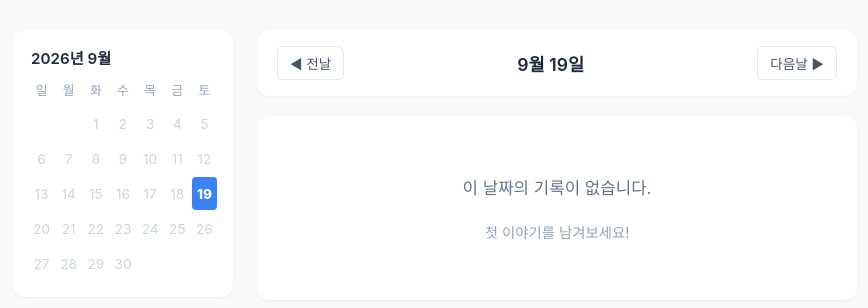
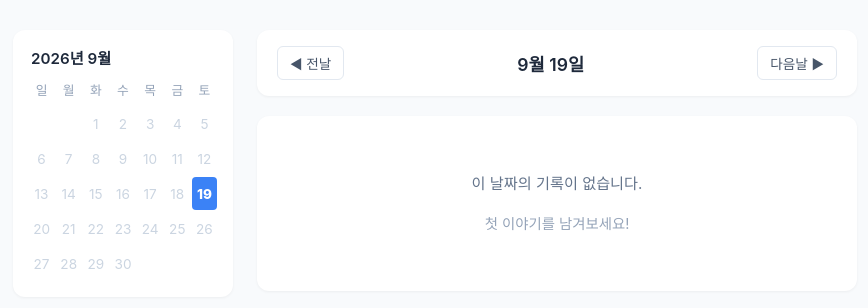
Before and after one commit to yunjeh/journal, a Jekyll site: the page built from index.md, in a window 1280 px wide. Shown: the top 308 px of the page, without its empty margins (187-1055 px from the left). Built offline with Jekyll 4.4.1, drawn with Linux system fonts in a browser that asks for light colours.

Commit message:
Update default.html

```diff
--- a/_layouts/default.html
+++ b/_layouts/default.html
@@ -5,9 +5,7 @@
     <title>{{ page.title | default: site.title }}</title>
     <style>
         body {
-            /* 모바일에서도 가독성 좋은 기본 폰트 크기 및 시스템 폰트 설정 */
             font-family: -apple-system, BlinkMacSystemFont, "Segoe UI", Roboto, "Helvetica Neue", Arial, sans-serif;
-            font-size: 16px; /* 모바일 기본 텍스트 크기 확보 */
             background-color: #f8fafc;
             color: #1e293b;
             margin: 0;
@@ -120,25 +118,29 @@
             background: #f1f5f9;
         }
 
-        /* 포스트 내부 폰트 및 줄 간격 최적화 */
+        /* PC 화면 본문 폰트 크기를 살짝 아담하게 조정 */
         .diary-main {
-            font-size: 1.05rem; /* 본문 글씨를 시원하게 확대 */
-            line-height: 1.8;   /* 줄 간격을 넓혀서 가독성 향상 */
+            font-size: 0.95rem;
+            line-height: 1.7;
         }
         .diary-main p {
             margin-bottom: 1em;
         }
 
-        /* ★ 모바일 반응형: 폭이 좁은 경우(768px 이하) 좌측 캘린더 숨기기 */
+        /* ★ 모바일 반응형: 폭이 좁은 경우(768px 이하) */
         @media (max-width: 768px) {
             .calendar-sidebar {
-                display: none; /* 모바일 화면에서는 캘린더 완전 숨김 */
+                display: none; /* 캘린더 숨김 */
             }
             .site-wrapper {
-                justify-content: center;
+                display: block; /* 플렉스 해제하여 본문이 100% 꽉 차게 설정 */
+                max-width: 100%;
+            }
+            .diary-container {
+                max-width: 100%; /* 모바일에서 좌우로 넓게 확장 */
             }
             body {
-                padding: 16px 12px;
+                padding: 16px 8px; /* 여백을 줄여서 화면 활용도 극대화 */
             }
         }
     </style>
```
Also changed, not shown: other parts of _layouts/default.html (+1 -1 lines).
